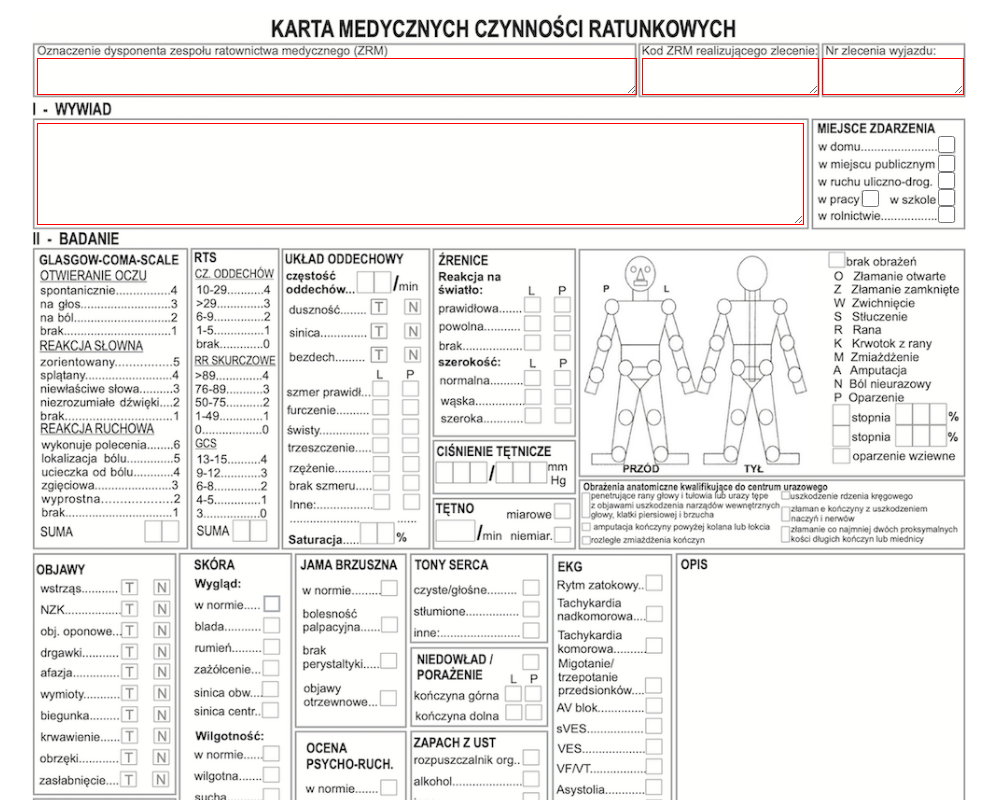
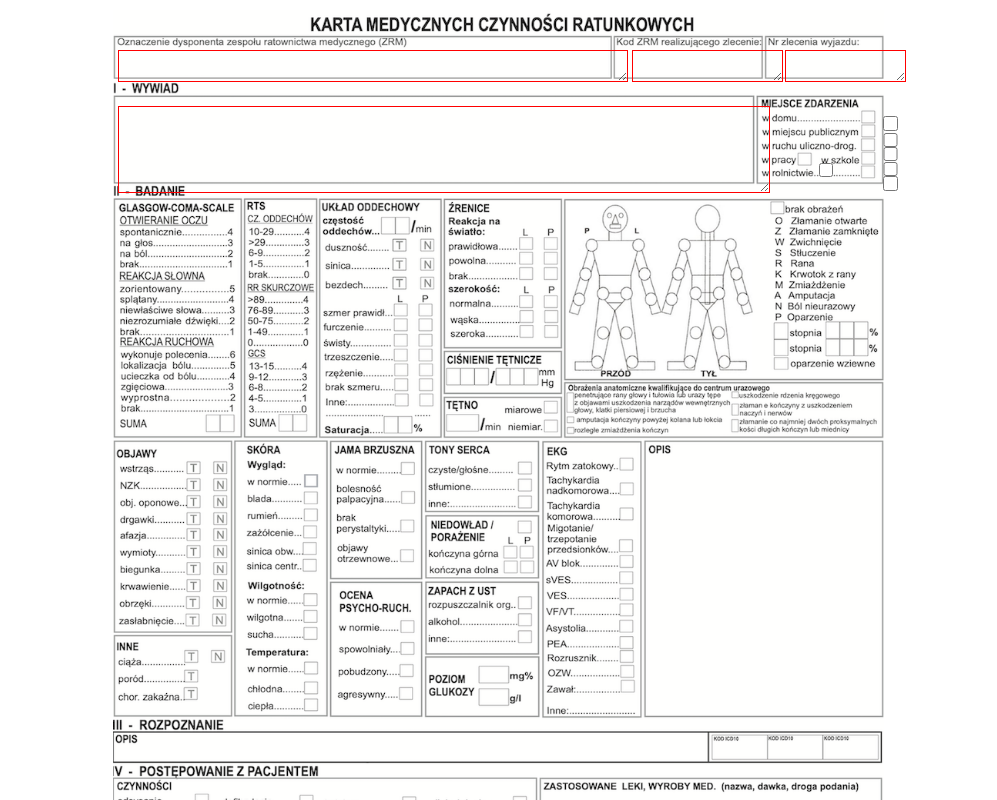
Before and after one commit to tomaszrondio/karta-medycznych-czynnosci-ratunkowych, a React (Create React App) app: page / in a window 1280 px wide. Shown: the top 800 px of the page, without its empty margins (141-1138 px from the left). Built offline with nearby package versions, Linux system fonts and the light colour scheme; the HTML template or start-up script is replaced by a standard one.

Commit message:
obrazek pasuje w pirnt zawsze

```diff
--- a/src/components/HeaderFields.css
+++ b/src/components/HeaderFields.css
@@ -1,24 +1,24 @@
 
 /* First field: Oznaczenie dysponenta zespolu ratownictwa medycznego (ZRM) */
 .field-1 {
-  top: 50px;
-  left: 5px;
-  width: 598px;
-  height: 35px;
+  top: 11.2mm;
+  left: 1.1mm;
+  width: 134.5mm;
+  height: 7.9mm;
 }
 
 /* Second field: Kod ZRM realizującego zlecenie */
 .field-2 {
-  top: 50px;
-  left: 610px;
-  width: 175px;
-  height: 35px;
+  top: 11.2mm;
+  left: 137.2mm;
+  width: 39.3mm;
+  height: 7.9mm;
 }
 
 /* Third field: Nr zlecenia wyjazdu */
 .field-3 {
-  top: 50px;
-  left: 790px;
-  width: 140px;
-  height: 35px;
+  top: 11.2mm;
+  left: 177.7mm;
+  width: 31.5mm;
+  height: 7.9mm;
 }
--- a/src/components/MedicalForm.css
+++ b/src/components/MedicalForm.css
@@ -1,11 +1,12 @@
 .wrapper {
   margin: 0 auto;
-  width: 934px !important;
-  height: 1400px !important;
-  background-size: 100% 100%;
+  width: 204mm;
+  height: 294mm;
+  background-size: 204mm 294mm;
   position: relative;
   background-repeat: no-repeat;
   background-position: 0 0;
+  box-sizing: border-box;
 }
 
 .wrapper input,
@@ -43,7 +44,7 @@
 
 @media print {
   @page {
-    size: A4;
+    size: A4 portrait;
     margin: 0;
   }
 
@@ -52,10 +53,21 @@
     print-color-adjust: exact !important;
   }
 
+  body {
+    margin: 0 3mm 3mm 3mm !important;
+    padding: 0 !important;
+    background: white !important;
+  }
+
   .wrapper {
-    margin: 0 auto;
-    width: 934px !important;
-    height: 1400px !important;
+    margin: 0 !important;
+    padding: 0 !important;
+    width: 204mm !important;
+    height: 294mm !important;
+    background-size: 204mm 294mm !important;
+    page-break-inside: avoid !important;
+    page-break-after: avoid !important;
+    break-inside: avoid !important;
   }
 
   .wrapper input,
--- a/src/components/MiejsceZdarzenia.css
+++ b/src/components/MiejsceZdarzenia.css
@@ -2,52 +2,50 @@
 
 .miejsce-container {
   position: absolute;
-  top: 110px;
-  left: 780px;
-  width: 150px;
-  height: 110px;
-
+  top: 24.7mm;
+  left: 175.4mm;
+  width: 33.7mm;
+  height: 24.7mm;
 }
 
 .checkbox-1 {
-  top: 18px;
-  left: 126px;
-  width: 17px;
-  height: 17px;
+  top: 4.0mm;
+  left: 28.3mm;
+  width: 3.8mm;
+  height: 3.8mm;
 }
 
 .checkbox-2 {
-  top: 37px;
-  left: 126px;
-  width: 17px;
-  height: 17px;
+  top: 8.3mm;
+  left: 28.3mm;
+  width: 3.8mm;
+  height: 3.8mm;
 }
 
 .checkbox-3 {
-  top: 54px;
-  left: 126px;
-  width: 17px;
-  height: 17px;
+  top: 12.1mm;
+  left: 28.3mm;
+  width: 3.8mm;
+  height: 3.8mm;
 }
 
 .checkbox-4 {
-  top: 71px;
-  left: 126px;
-  width: 17px;
-  height: 17px;
+  top: 16.0mm;
+  left: 28.3mm;
+  width: 3.8mm;
+  height: 3.8mm;
 }
 
 .checkbox-5 {
-  top: 88px;
-  left: 126px;
-  width: 17px;
-  height: 17px;
+  top: 19.8mm;
+  left: 28.3mm;
+  width: 3.8mm;
+  height: 3.8mm;
 }
 
 .checkbox-6 {
-  top: 72px;
-  left: 50px;
-
-  width: 17px;
-  height: 17px;
+  top: 16.2mm;
+  left: 11.2mm;
+  width: 3.8mm;
+  height: 3.8mm;
 }
--- a/src/components/Wywiad.css
+++ b/src/components/Wywiad.css
@@ -1,6 +1,6 @@
 .wywiad-field {
-  top: 115px;
-  left: 5px;
-  width: 765px;
-  height: 100px;
+  top: 25.9mm;
+  left: 1.1mm;
+  width: 172.0mm;
+  height: 22.5mm;
 }
```
Also changed, not shown: 1 other file (tests, documents, lock files or other folders).
